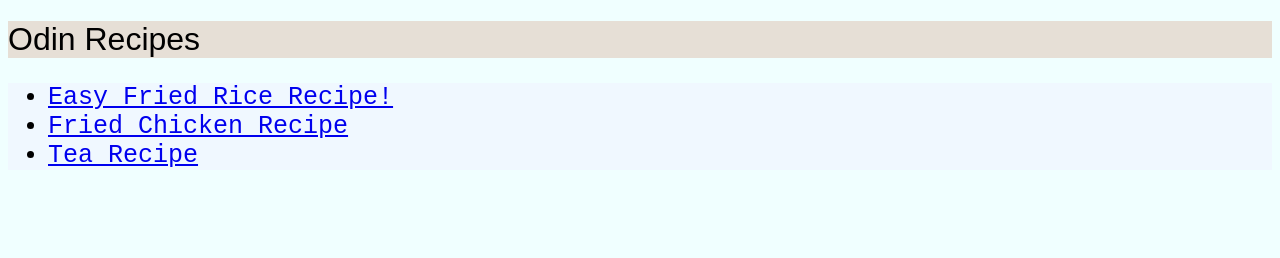
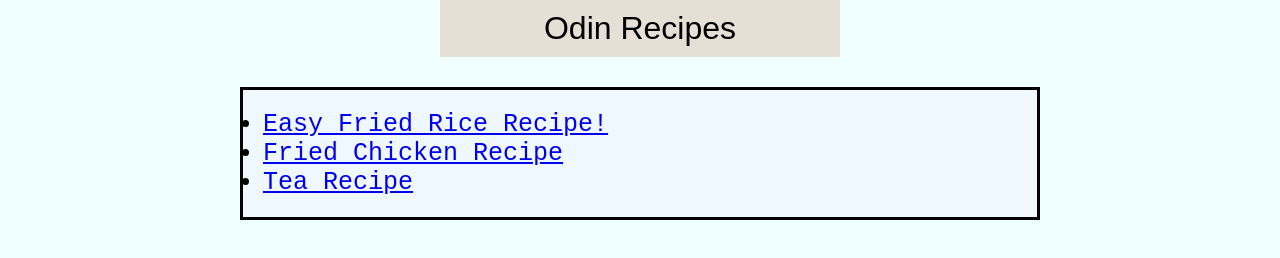
Before and after one commit to linzi-v7/odin-recipes, a plain HTML site: page index.html in a window 1280 px wide. Drawn offline with Linux system fonts and the light colour scheme.

Commit message:
Add margin and padding to landing page

```diff
--- a/styles.css
+++ b/styles.css
@@ -1,3 +1,9 @@
+* {
+    margin: 0;
+    padding: 0;
+    box-sizing: border-box;
+}
+
 body {
     background-color: rgb(240, 255, 255);
 }
@@ -6,6 +12,11 @@ body {
     background-color: rgb(230, 223, 214);
     font-family: fantasy, sans-serif;
     font-weight: 100;
+    width: 400px;
+    height: auto;
+    text-align: center;
+    margin: 0 auto;
+    padding: 10px;
 }
 
 .recipes-list {
@@ -13,4 +24,9 @@ body {
     font-family: monospace, sans-serif;
     font-size: 25px;
     font-weight: 100;
+    width: 800px;
+    height: auto;
+    margin: 30px auto;
+    padding: 20px;
+    border: solid 3px;
 }
```
